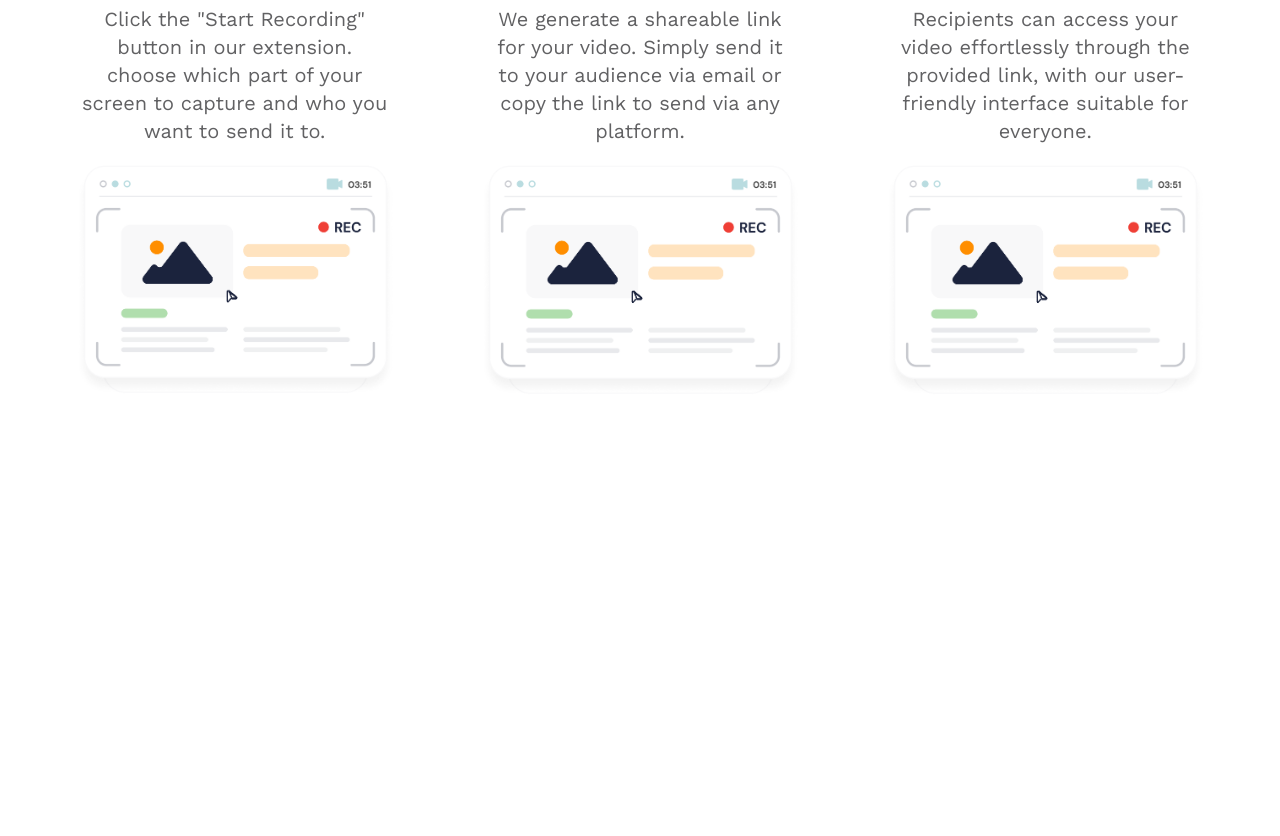
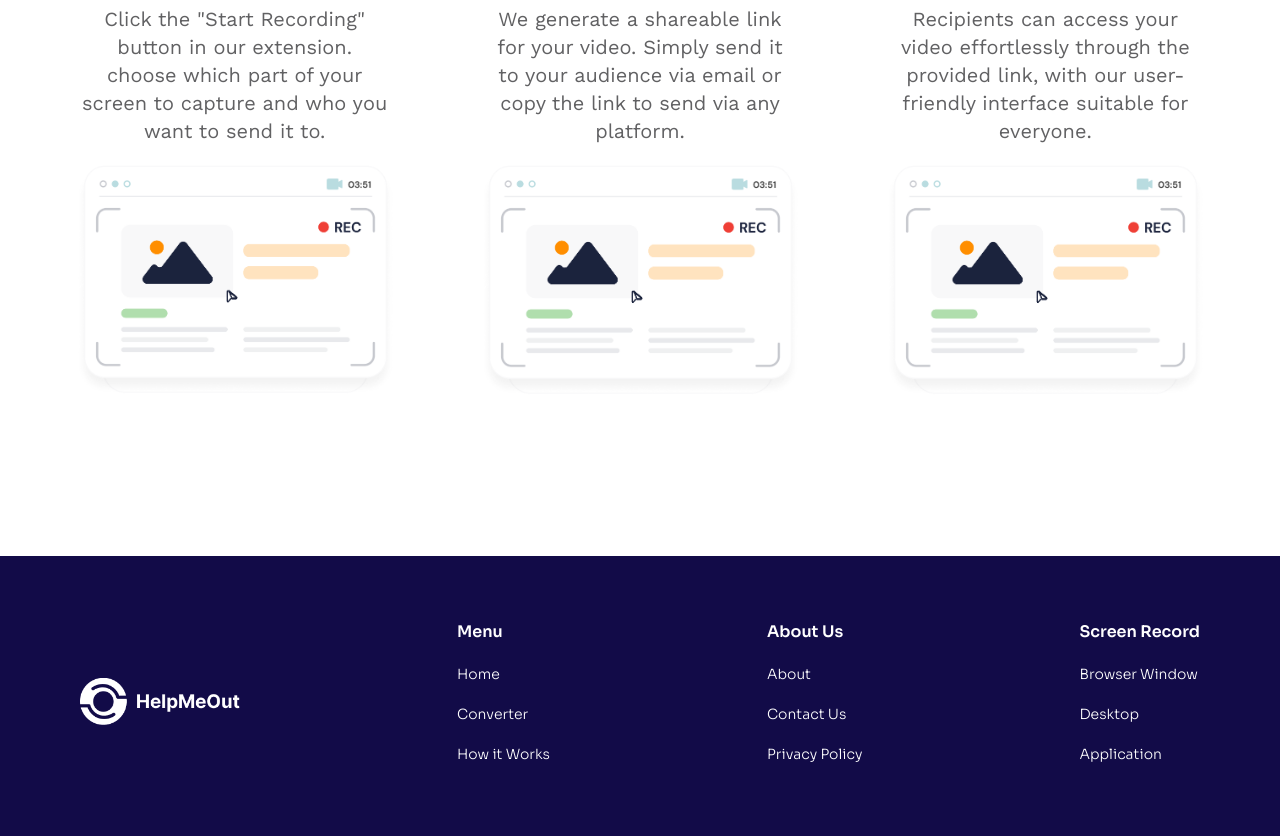
Before and after one commit to Amelss/chrome-extension-landing-page, a website: page src/index.html in a window 1280 px wide. Shown: the part 1964-2800 px from the top of the page. Before the commit the page ends 2440 px from the top, so only its background shows below. Drawn offline with nearby package versions, Linux system fonts and the light colour scheme.

Commit message:
footer completed

```diff
--- a/src/index.html
+++ b/src/index.html
@@ -20,13 +20,14 @@
       <nav class="hidden md:flex justify-between items-center md:px-16 py-8">
         <img src="/assets/header-logo.png" alt="logo" class="w-40" />
         <div class="font-sora">
-          <a href="#features" class="no-underline list-none">Features</a>
-          <a href="#how-it-works" class="no-underline list-none ml-5"
+          <a href="#features" class="no-underline hover:opacity-70 ">Features</a>
+          <a href="#how-it-works" class="no-underline  ml-5 hover:opacity-70"
             >How It Works</a
           >
         </div>
         <div>
-          <p>Get Started</p>
+            <a href="https://chrome.google.com/webstore/category/extensions" target="_blank" class="no-underline hover:opacity-70">Get Started</a>
+
         </div>
       </nav>
       <hr class="h-1 mx-auto bg-gray-100 border-0 rounded dark:bg-gray-700" />
@@ -150,15 +151,40 @@
                <p class="how-it-works-text">Recipients can access your video effortlessly through the provided link, with our user-friendly interface suitable for everyone.</p>
                <img src="/assets/screen-record.png" alt="screen record" class="w-80 2xl:w-96 mx-auto mt-5">
             </div>
+        </div>
+      </section>
 
 
+      <footer class="bg-primaryMain ">
+        <div class="flex items-center justify-between text-white px-20 py-16 font-sora mt-20">
+            <img src="/assets/footer-logo.png" alt="footer logo" class="w-40">
+            <div >
+                <h3 class="mb-5 font-bold">Menu</h3>
+                <ul class="font-light">
+                    <li class="mb-5 text-sm">Home</li>
+                    <li class="mb-5 text-sm">Converter</li>
+                    <li class="mb-5 text-sm">How it Works</li>
+                </ul>
+            </div>
+             <div>
+                <h3 class="mb-5 font-bold">About Us</h3>
+                <ul class="font-light">
+                    <li class="mb-5 text-sm">About</li>
+                    <li class="mb-5 text-sm">Contact Us</li>
+                    <li class="mb-5 text-sm">Privacy Policy</li>
+                </ul>
+            </div>
+             <div>
+                <h3 class="mb-5 font-bold">Screen Record</h3>
+                <ul class="font-light">
+                    <li class="mb-5 text-sm">Browser Window</li>
+                    <li class="mb-5 text-sm">Desktop</li>
+                    <li class="mb-5 text-sm">Application</li>
+                </ul>
+            </div>
+        </div>
 
-
-
-
-
-        </div>
-      </section>
+      </footer>
     </div>
   </body>
 </html>
```
Also changed, not shown: dist/output.css.
